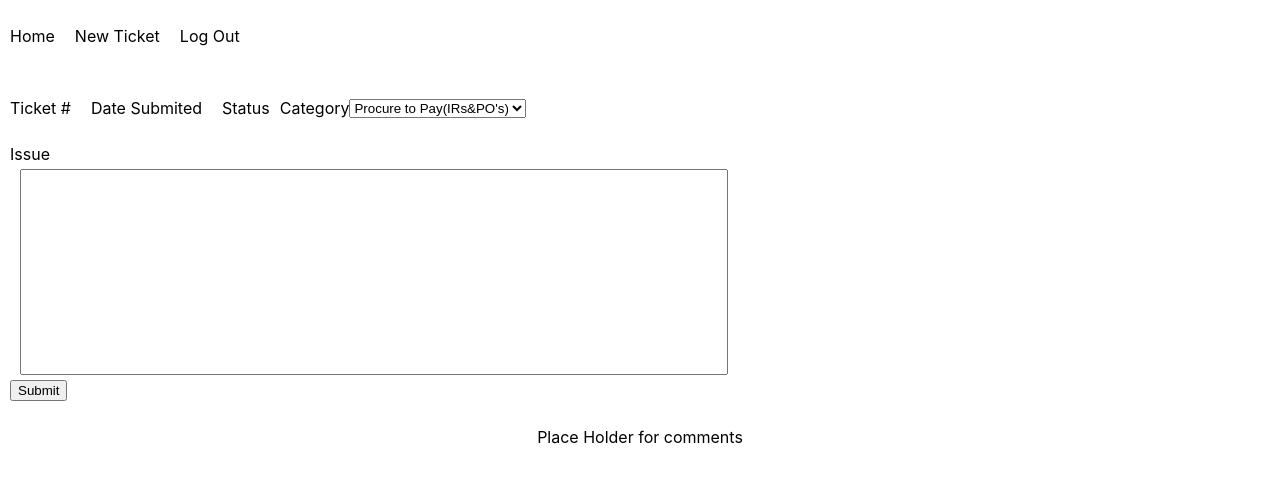
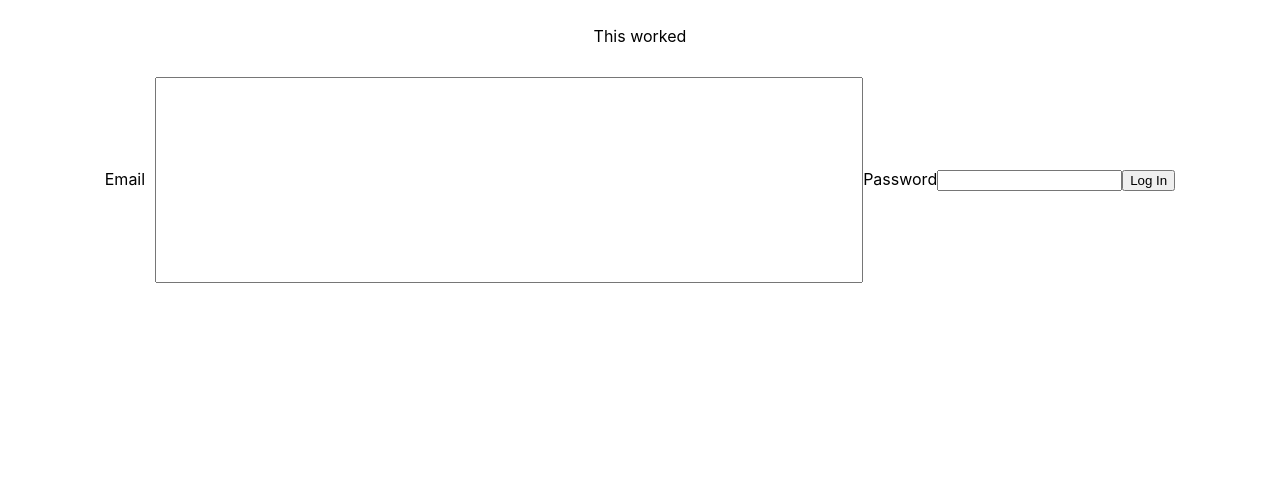
Before and after one commit to drewgainey/Ticket-System, a React (Create React App) app: page / in a window 1280 px wide. Shown: the top 482 px of the page. Built offline with nearby package versions, Linux system fonts and the light colour scheme.

Commit message:
added React Router

```diff
--- a/package.json
+++ b/package.json
@@ -9,7 +9,7 @@
     "@testing-library/user-event": "^13.5.0",
     "react": "^17.0.2",
     "react-dom": "^17.0.2",
-    "react-router-dom": "^6.2.2",
+    "react-router-dom": "^5.2.0",
     "react-scripts": "5.0.0",
     "web-vitals": "^2.1.4"
   },
--- a/src/App.js
+++ b/src/App.js
@@ -1,15 +1,32 @@
+import { BrowserRouter as Router, Route, Switch } from "react-router-dom";
 import "./App.css";
 import { NavBar } from "./components/NavBar/NavBar";
+import { SignIn } from "./pages/SignIn/SignIn";
 import { TicketDashBoard } from "./pages/TicketDashBoard/TicketDashBoard";
-import { TicketDetail } from './pages/TicketDetail/TicketDetail';
+import { TicketDetail } from "./pages/TicketDetail/TicketDetail";
 
 function App() {
   return (
     <div className="App">
-      <div id="sign in page"></div> {/* only page without nav bar*/}
-      <NavBar />
-      {/* <TicketDashBoard /> */}
-      <TicketDetail />
+      <Router>
+        {/* Put "/" and NavBar in the switch so only the signin page will render when on the signin page and not the NavBar.
+         NavBar should render for all other paths */}
+        <Switch>
+          <Route exact path="/">
+            <SignIn />
+          </Route>
+          <Route>
+            <NavBar />
+          </Route>
+        </Switch>
+
+        <Route path="/detail">
+          <TicketDetail />
+        </Route>
+        <Route path="/dashboard">
+          <TicketDashBoard />
+        </Route>
+      </Router>
     </div>
   );
 }
--- a/src/components/NavBar/NavBar.js
+++ b/src/components/NavBar/NavBar.js
@@ -1,12 +1,13 @@
 import React from "react";
 import './NavBar.css'
+import { Link } from 'react-router-dom';
 
 export function NavBar() {
   return (
     <nav>
-      <p>Home</p>
-      <p>New Ticket</p>
-      <p>Log Out</p>
+       <Link to="/dashboard"><p>Home</p></Link>
+       <Link to="/detail"><p>New Ticket</p></Link>
+       <Link to="/"><p>Log Out</p></Link>
     </nav>
   );
 }
--- /dev/null
+++ b/src/pages/SignIn/SignIn.js
@@ -0,0 +1,14 @@
+import React from "react";
+
+export function SignIn() {
+  return (
+    <div className="signInForm">
+      <p>This worked</p>
+        <label for="email">Email</label>
+        <input type="text" id="email"></input>
+        <label for="password">Password</label>
+        <input type="password" id="password"></input>
+        <button>Log In</button>
+    </div>
+  );
+}
```
Also changed, not shown: 1 other file (tests, documents, lock files or other folders).
